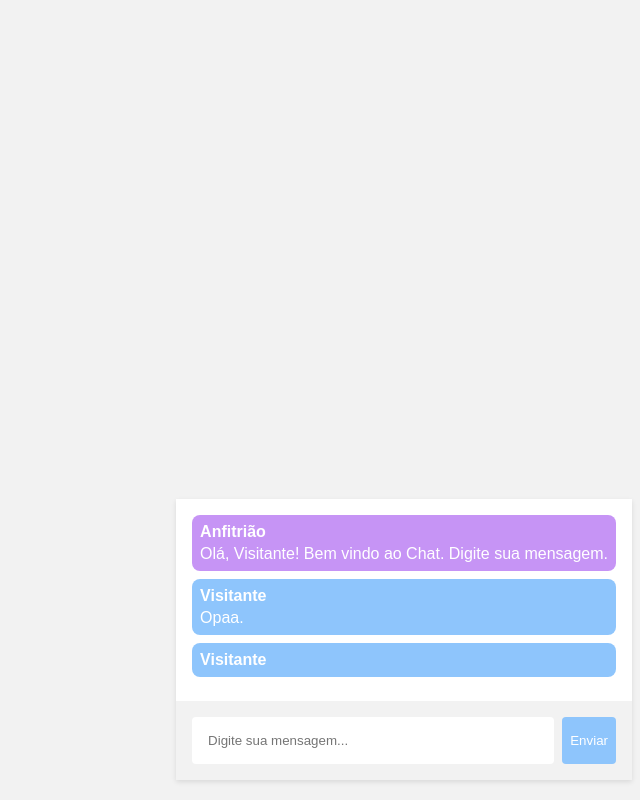
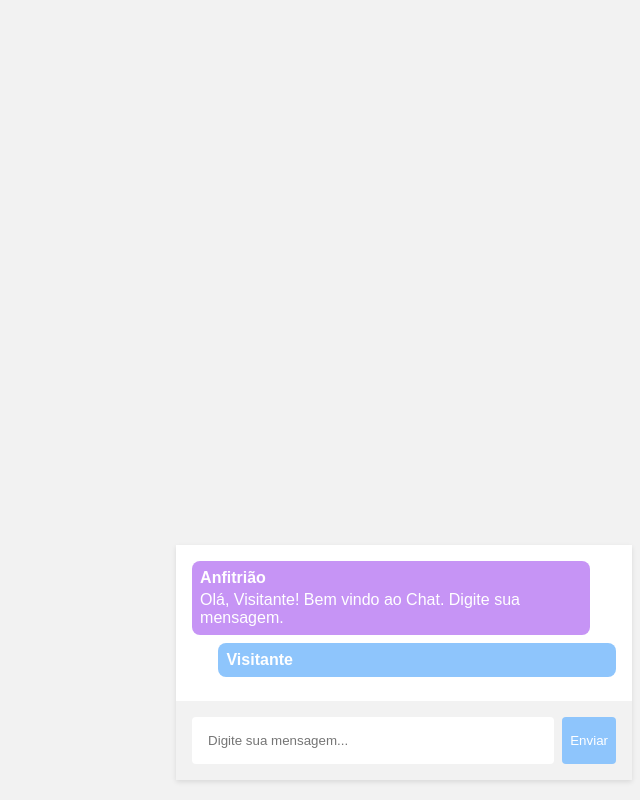
Before and after one commit to joselinosantos/chat, a plain HTML site: page index.html in a window 1280 px wide. Both pictures are taken after a click on the button "Enviar". Shown: the whole page, without its empty margins (640-1280 px from the left). Drawn offline with Linux system fonts and the light colour scheme.

Commit message:
Ajustes na interface largura e posição das mensagens

```diff
--- a/css/styles.css
+++ b/css/styles.css
@@ -5,9 +5,9 @@ body {
 }
 
 main {
-    width: 100vw;
-    height: 100vh;
-    background-color: #f2f2f2;
+  width: 100vw;
+  height: 100vh;
+  background-color: #f2f2f2;
 }
 
 .chat-container {
@@ -28,16 +28,19 @@ main {
 }
 
 .message {
+  width: 90%;
   margin-bottom: 8px;
   border-radius: 8px;
   padding: 8px;
 }
 
 .message-sender {
-    background: #c694f5;
+  margin-right: auto;
+  background: #c694f5;
 }
 
 .message-receiver {
+  margin-left: auto;
   background: #8ec5fc;
 }
 
--- a/index.html
+++ b/index.html
@@ -17,10 +17,6 @@
                     <div class="username">Anfitrião</div>
                     <div class="text">Olá, Visitante! Bem vindo ao Chat. Digite sua mensagem.</div>
                 </div>
-                <div class="message message-receiver">
-                    <div class="username">Visitante</div>
-                    <div class="text">Opaa.</div>
-                </div>
             </div>
             <div class="input-container">
                 <input class="input-message" type="text" placeholder="Digite sua mensagem..." />
--- a/js/chat.js
+++ b/js/chat.js
@@ -5,7 +5,7 @@ btnSend = document.querySelector('.btn-send')
 messages = []
 
 btnSend.addEventListener('click', () => {
-    messages.push(input.value)
+    // messages.push(input.value)
     createMessage(input.value)
     input.value = ''
 })
```
